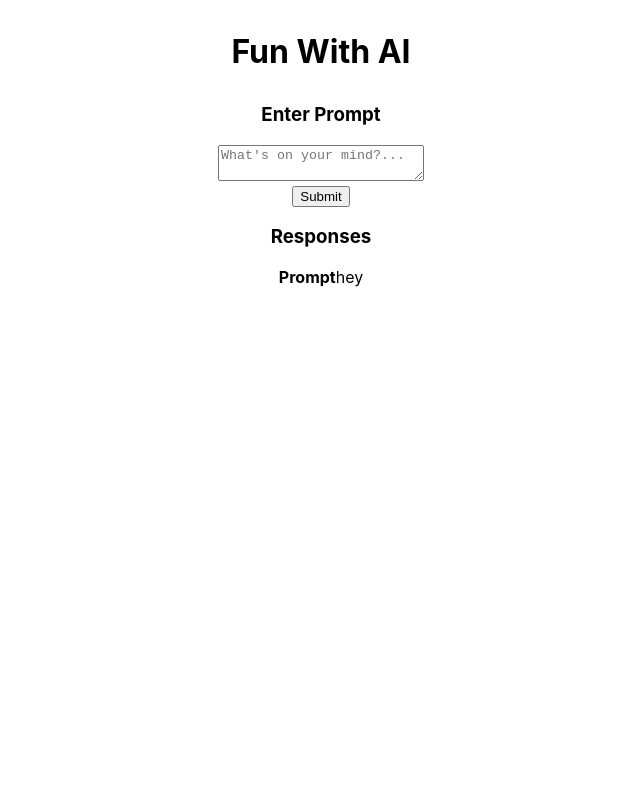
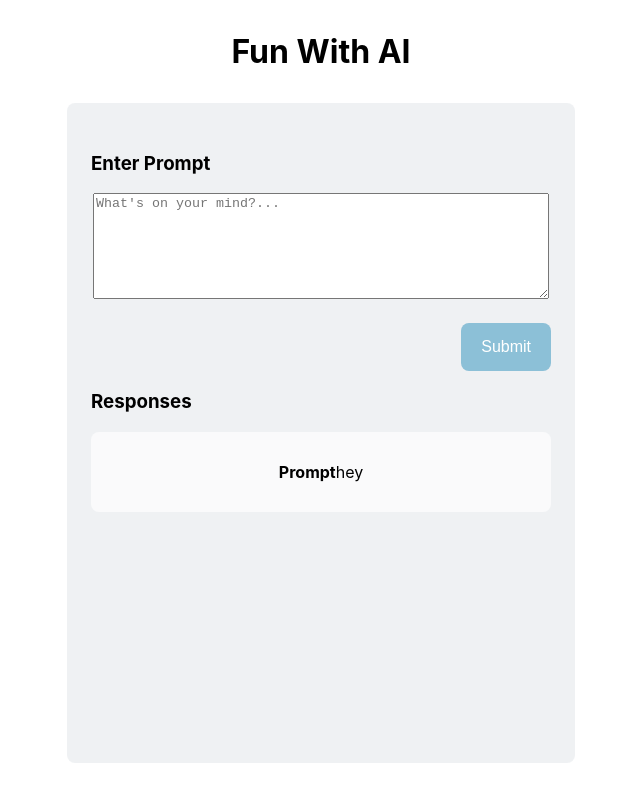
Before and after one commit to Sasu-Osayande/Fun-With-AI, a React (Create React App) app in the folder client/: page / in a window 1280 px wide. Shown: the whole page, without its empty margins (319-959 px from the left). Built offline with nearby package versions, Linux system fonts and the light colour scheme.

Commit message:
Add styling for the form

```diff
--- a/client/src/App.css
+++ b/client/src/App.css
@@ -3,5 +3,58 @@
 }
 
 .prompt-input {
-  width: 200px;
+  width: 450px;
+  height: 100px;
 }
+
+.subheading {
+  display: flex;
+  justify-content: flex-start;
+}
+
+.btn-container {
+  display: flex;
+  justify-content: flex-end;
+}
+
+button {
+  background-color: #8cc0d7;
+  border: none;
+  border-radius: 8px;
+  color: white;
+  padding: 15px 20px;
+  text-align: center;
+  text-decoration: none;
+  font-size: 16px;
+  margin-top: 20px;
+}
+
+.form-container {
+  width: 35vw;
+  height: 600px;
+  display: flex;
+  justify-content: center;
+  background: rgba(232, 234, 237, 0.68);
+  border-radius: 8px;
+  padding: 30px;
+}
+
+.response-container {
+  display: flex;
+  justify-content: center;
+  background: rgba(255, 255, 255, 0.68);
+  border-radius: 8px;
+  padding: 30px;
+  width: 400px;
+}
+
+.whole-container {
+  display: flex;
+  justify-content: center;
+  overflow: scroll;
+}
+
+.prompt-value {
+  display: flex;
+  justify-content: flex-start;
+}
```
